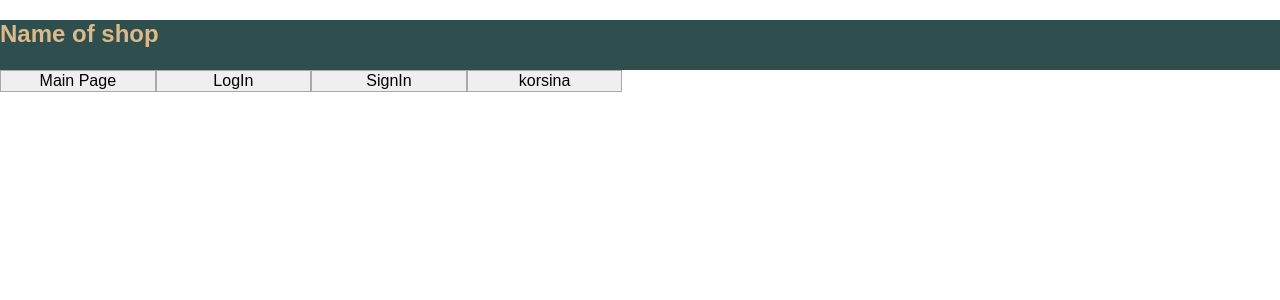
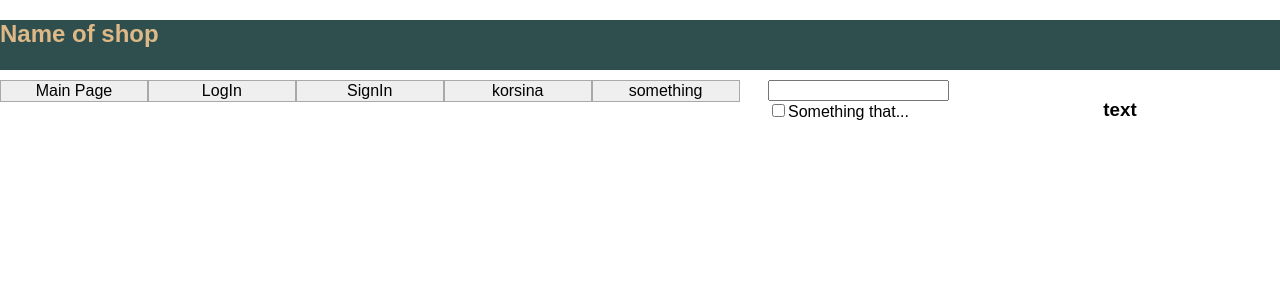
Before and after one commit to dims745/projectForMindK, a React (Create React App) app in the folder reactapp/: page / in a window 1280 px wide. Shown: the top 300 px of the page. Built offline with nearby package versions, Linux system fonts and the light colour scheme.

Commit message:
React devs 2

```diff
--- a/reactapp/src/Header.js
+++ b/reactapp/src/Header.js
@@ -29,6 +29,8 @@ class Menus extends Component {
         return (
             <div class='menus'>
                 <NavigateLinks />
+                <Search />
+                <UserInfo />
             </div>
         );
     }
@@ -39,7 +41,7 @@ class NavigateLinks extends Component {
         return (
             <div class='navigateLinks'>
                 {
-                    ['Main Page', 'LogIn', 'SignIn', 'korsina']
+                    ['Main Page', 'LogIn', 'SignIn', 'korsina', 'something']
                         .map((item)=> <ButtonLink name={item} />)
                 }
             </div>
@@ -57,4 +59,27 @@ class ButtonLink extends Component {
     }
 }
 
+class Search extends Component {
+    render() {
+        return (
+            <div class='search'>
+                <input/>
+                <br/>
+                <input type='checkbox' />
+                <label>Something that...</label>
+            </div>
+        );
+    }
+}
+
+class UserInfo extends Component {
+    render() {
+        return (
+            <div class='userContainer'>
+                <h3>text</h3>
+            </div>
+        );
+    }
+}
+
 export default Header;
--- a/reactapp/src/styles/Header.css
+++ b/reactapp/src/styles/Header.css
@@ -6,12 +6,15 @@
     color: burlywood;
 }
 .menus {
+    margin-top: 10px;
+    display: flex;
+    justify-content: space-between;
     height: 20%;
     width: 100%;
     min-height: 100px;
 }
 .buttonLink {
-    width: 20%;
+    width: 19%;
     height: 100%;
     border: solid 1px darkgray;
 }
@@ -29,3 +32,13 @@ button{
     border: none;
     font-size: medium;
 }
+.search {
+    width: 15%;
+    height: 100%;
+}
+.userContainer {
+    text-align: center;
+    width: 25%;
+    height: 100%;
+}
+input{max-width: 90%;}
```
